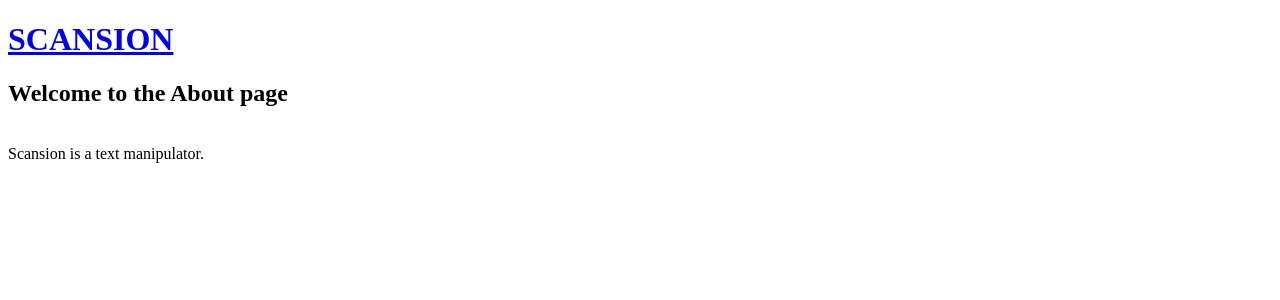
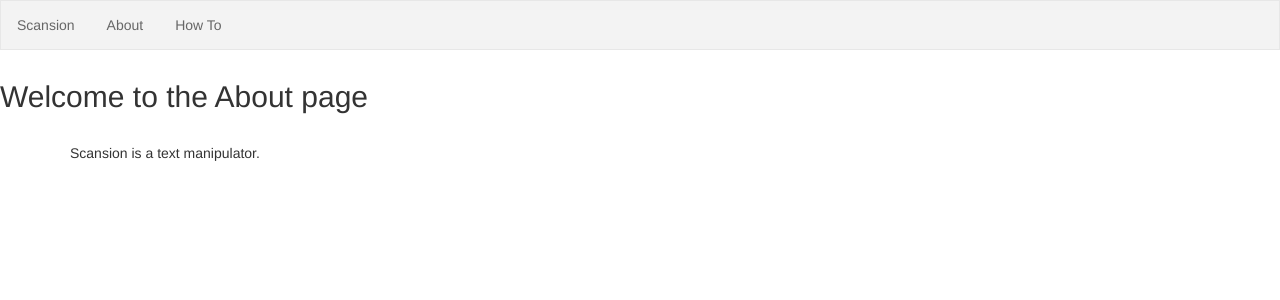
Before and after one commit to SRawlinson/SummerProject, a Django app: page /scansion/about/ in a window 1280 px wide. Shown: the top 300 px of the page. Run offline with Django 3.2, Linux system fonts and the light colour scheme; some libraries are stand-ins or nearby versions.

Commit message:
Added css file/navbar in base

```diff
--- a/scansion_project/scansion_project/settings.py
+++ b/scansion_project/scansion_project/settings.py
@@ -15,6 +15,7 @@ import os
 # Build paths inside the project like this: os.path.join(BASE_DIR, ...)
 BASE_DIR = os.path.dirname(os.path.dirname(os.path.abspath(__file__)))
 TEMPLATE_DIR = os.path.join(BASE_DIR, 'templates')
+STATIC_DIR = os.path.join(BASE_DIR, 'static')
 
 # Quick-start development settings - unsuitable for production
 # See https://docs.djangoproject.com/en/1.11/howto/deployment/checklist/
@@ -117,5 +118,6 @@ USE_TZ = True
 
 # Static files (CSS, JavaScript, Images)
 # https://docs.djangoproject.com/en/1.11/howto/static-files/
+STATICFILES_DIRS = [STATIC_DIR, ]
 
 STATIC_URL = '/static/'
--- /dev/null
+++ b/scansion_project/static/css/scansion.css
@@ -0,0 +1,38 @@
+nav {
+    list-style-type: none;
+    margin: 0;
+    padding: 50;
+    border: 1px solid #e7e7e7;
+    background-color: #f3f3f3;
+    position: fixed;
+    top: 0;
+    width: 100%;
+}
+
+nav-li a {
+    display: block;
+    color: #666;
+    text-align: center;
+    padding: 14px 16px;
+    text-decoration: none;
+    float: left;
+}
+
+a {
+    color: #666;
+}
+
+a:hover {
+    text-decoration: none;
+    color: black;
+}
+
+a:active {
+    text-decoration: none;
+    color: black;
+}
+
+
+body {
+    padding-top: 40px;
+}
--- a/scansion_project/templates/scansion/base.html
+++ b/scansion_project/templates/scansion/base.html
@@ -1,7 +1,19 @@
+{% load static %}
+
 <!DOCTYPE html>
 <html>
-    <h1><a href="{% url 'index' %}">SCANSION</a></h1>
-
+<head>
+    <link rel="stylesheet" href="//maxcdn.bootstrapcdn.com/bootstrap/3.2.0/css/bootstrap.min.css">
+    <link rel="stylesheet" href="//maxcdn.bootstrapcdn.com/bootstrap/3.2.0/css/bootstrap-theme.min.css">
+    <link rel="stylesheet" type="text/css" href="{% static 'css/scansion.css' %}">
+    <title>Scansion</title>
+</head>
+    <nav>
+        <nav-li><a href="{% url 'index' %}">Scansion</a></li>
+        <nav-li><a href="{% url 'about' %}">About</a></li>
+        <nav-li><a href="{% url 'how_to' %}">How To</a></li>
+        </nav>
+    <br>
     {% block body_block %}
     {% endblock %}
 </html>
```
Also changed, not shown: scansion_project/db.sqlite3.
